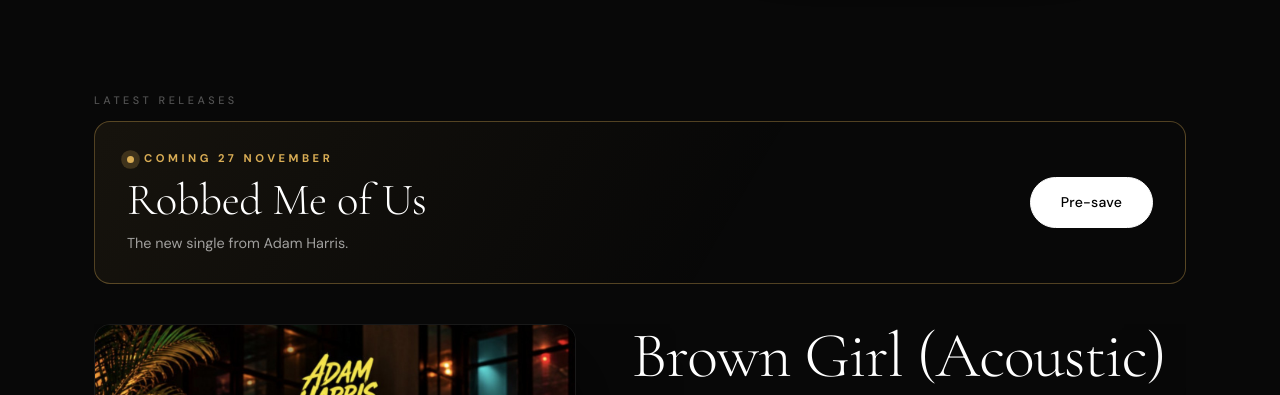
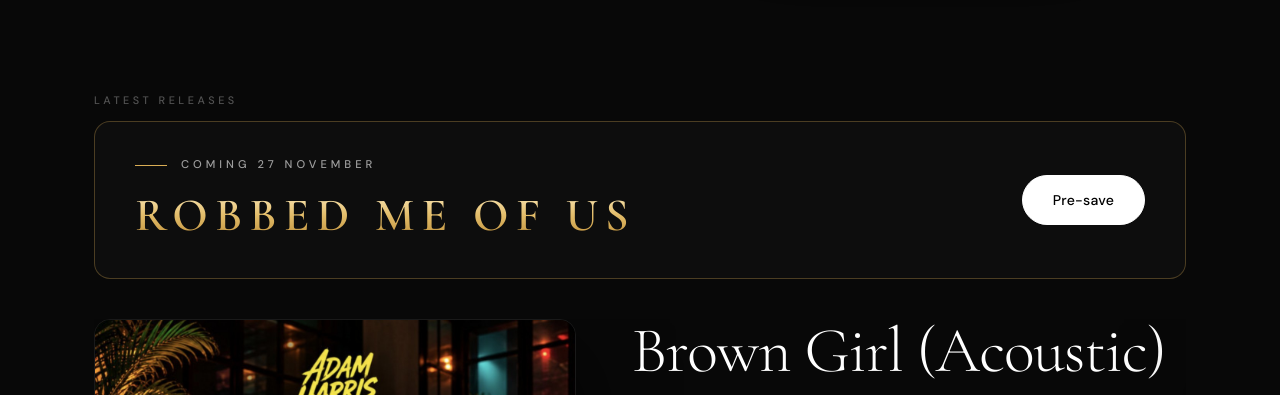
Before and after one commit to itsadamharris/Main_site, a plain HTML site: page index.html in a window 1280 px wide. Shown: the part 2720-3115 px from the top of the page. Drawn offline with nearby package versions, Linux system fonts and the light colour scheme.

Commit message:
Upcoming card: restyle Robbed Me of Us lettering
Co-Authored-By: Claude Sonnet 5.5 <noreply@anthropic.com>
Claude-Session: https://claude.ai/code/session_018LhKthnDB31VkpPGqhfkKW

```diff
--- a/index.html
+++ b/index.html
@@ -9,7 +9,7 @@
   <link rel="preconnect" href="https://fonts.googleapis.com" />
   <link rel="preconnect" href="https://fonts.gstatic.com" crossorigin />
   <link href="https://fonts.googleapis.com/css2?family=Cormorant+Garamond:ital,wght@0,300;0,400;0,600;1,300;1,400&family=DM+Sans:opsz,wght@9..40,300;9..40,400;9..40,500;9..40,700&display=swap" rel="stylesheet" />
-  <link rel="stylesheet" href="style.css?v=20261117i" />
+  <link rel="stylesheet" href="style.css?v=20261117j" />
   <script type="application/ld+json">
 {
   "@context": "https://schema.org",
@@ -166,9 +166,8 @@
     <p class="eyebrow">Latest Releases</p>
     <div class="upcoming">
       <div class="upcoming-copy">
-        <p class="upcoming-kicker"><span class="upcoming-dot" aria-hidden="true"></span>Coming 27 November</p>
+        <p class="upcoming-kicker">Coming 27 November</p>
         <h2 class="upcoming-title">Robbed Me of Us</h2>
-        <p class="upcoming-sub">The new single from Adam Harris.</p>
       </div>
       <a href="https://distrokid.com/hyperfollow/itsadamharris/you-robbed-me-of-us" target="_blank" rel="noopener" class="btn-solid">Pre-save</a>
     </div>
--- a/style.css
+++ b/style.css
@@ -1195,51 +1195,51 @@ a { color: inherit; text-decoration: none; }
 
 /* ══════════════════════════════════════════════
    Upcoming release card (Latest Releases)
+   Lettering echoes the Brown Girl covers: spaced gold capitals.
 ══════════════════════════════════════════════ */
 .upcoming {
   display: flex;
   align-items: center;
   justify-content: space-between;
-  gap: 28px;
-  padding: 28px 32px;
+  gap: 32px;
+  padding: 34px 40px;
   margin-bottom: 40px;
-  border: 1px solid rgba(217,173,85,0.35);
+  border: 1px solid rgba(217,173,85,0.3);
   border-radius: var(--r);
-  background: linear-gradient(120deg, rgba(217,173,85,0.07), rgba(8,8,8,0) 60%);
+  background: var(--bg2);
 }
 .upcoming-kicker {
   display: flex;
   align-items: center;
-  gap: 10px;
+  gap: 14px;
   font-family: var(--font-b);
   font-size: 0.7rem;
-  font-weight: 700;
-  letter-spacing: 3.5px;
+  font-weight: 500;
+  letter-spacing: 4px;
   text-transform: uppercase;
-  color: #d9ad55;
-  margin-bottom: 8px;
+  color: rgba(255,255,255,0.6);
+  margin-bottom: 14px;
 }
-.upcoming-dot {
-  width: 7px; height: 7px;
-  border-radius: 50%;
+.upcoming-kicker::before {
+  content: "";
+  width: 32px; height: 1px;
   background: #d9ad55;
-  box-shadow: 0 0 0 0 rgba(217,173,85,0.6);
-  animation: upcomingPulse 2s ease-out infinite;
 }
-@keyframes upcomingPulse {
-  0%   { box-shadow: 0 0 0 0 rgba(217,173,85,0.6); }
-  100% { box-shadow: 0 0 0 9px rgba(217,173,85,0); }
-}
-@media (prefers-reduced-motion: reduce) { .upcoming-dot { animation: none; } }
 .upcoming-title {
   font-family: var(--font-d);
-  font-size: clamp(1.9rem, 4vw, 2.8rem);
-  font-weight: 300;
-  line-height: 1.1;
-  letter-spacing: -0.3px;
+  font-size: clamp(1.7rem, 4vw, 2.9rem);
+  font-weight: 600;
+  text-transform: uppercase;
+  letter-spacing: 0.16em;
+  line-height: 1.2;
+  color: #d9ad55;
+  background-image: linear-gradient(180deg, #fff1cc 0%, #e3bd6a 48%, #b8862f 100%);
+  -webkit-background-clip: text;
+          background-clip: text;
+  -webkit-text-fill-color: transparent;
 }
-.upcoming-sub { color: var(--dim); font-size: 0.9rem; margin-top: 6px; }
 .upcoming .btn-solid { flex-shrink: 0; }
 @media (max-width: 600px) {
-  .upcoming { flex-direction: column; align-items: flex-start; padding: 24px 22px; gap: 20px; }
+  .upcoming { flex-direction: column; align-items: flex-start; padding: 28px 22px; gap: 24px; }
+  .upcoming-title { letter-spacing: 0.1em; }
 }
```
